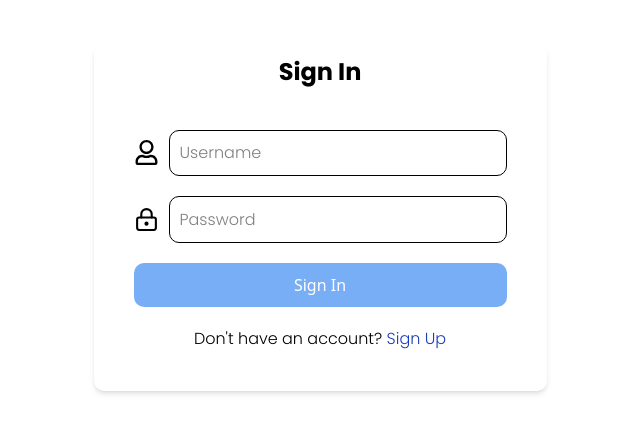
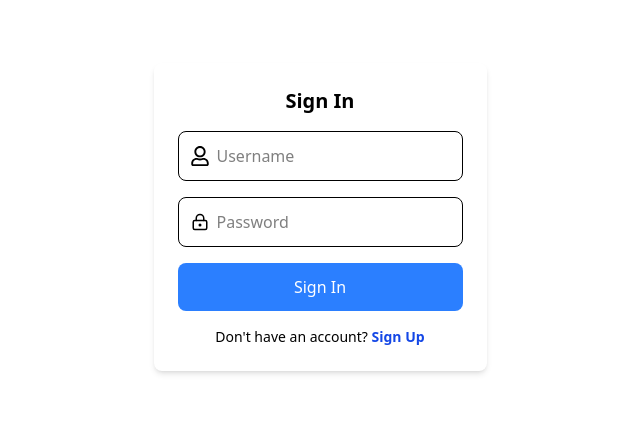
Before and after one commit to lightdarkmaster/typescript-user-management, a React (Vite) app: page /login in a window 1280 px wide. Shown: the part 183-616 px from the top of the page, without its empty margins (320-960 px from the left). Built offline with nearby package versions, Linux system fonts and the light colour scheme; a web font is replaced by a local one.

Commit message:
Fix Unable to login

```diff
--- a/src/App.tsx
+++ b/src/App.tsx
@@ -17,7 +17,7 @@ function App() {
           <Route path="/" element={<LandingPage/>} />
           <Route path="/login" element={<Login users={users} setUsers={setUsers} />} />
           <Route path="/signup" element={<Signup users={users} setUsers={setUsers} />} />
-          <Route path="/Dashboard" element={<Dashboard />} />
+          <Route path="/dashboard" element={<Dashboard />} />
         </Routes>
       </Router>
     </StrictMode>
--- a/src/Login.tsx
+++ b/src/Login.tsx
@@ -1,120 +1,112 @@
 import { FaRegUser } from "react-icons/fa";
 import { LuLockKeyhole } from "react-icons/lu";
-import { Link } from "react-router-dom";
-import { SetStateAction, useState } from "react";
-import { useNavigate } from "react-router-dom";
+import { Link, useNavigate } from "react-router-dom";
+import { useState, SetStateAction } from "react";
 import Swal from "sweetalert2";
 import { Properties } from "./Types";
 
-
-const Login: React.FC<Properties> =({users})=> {
+const Login: React.FC<Properties> = ({ users }) => {
   const [username, setUsername] = useState("");
   const [password, setPassword] = useState("");
   const navigate = useNavigate();
 
-
-    const emptyModal=()=>{
+  const emptyModal = () => {
     Swal.fire({
       icon: "error",
       title: "Oops...",
       text: "Please provide username and password!",
     });
-    }
+  };
 
   const loginSuccessModal = () => {
     Swal.fire({
       title: "Logged In Successfully!",
       icon: "success",
       draggable: true,
-          theme: "dark"
+      theme: "dark",
     });
-  }
+  };
 
   const loginNotSuccessful = () => {
     Swal.fire({
       icon: "error",
       title: "Oops...",
-          text: "Something went wrong!",
-          footer: '<a href="/">Sign Up</a>',
-          theme: "dark"
+      text: "Invalid username or password!",
+      footer: '<a href="/signup">Sign Up</a>',
+      theme: "dark",
     });
-  }
-  const handleUsernameChange = (e: { target: { value: SetStateAction<string>; }; }) => {
+  };
+
+  const handleUsernameChange = (e: { target: { value: SetStateAction<string> } }) => {
     setUsername(e.target.value);
   };
 
-  const handlePasswordChange = (e: { target: { value: SetStateAction<string>; }; }) => {
+  const handlePasswordChange = (e: { target: { value: SetStateAction<string> } }) => {
     setPassword(e.target.value);
   };
 
+  const loginSubmit = (e: { preventDefault: () => void }) => {
+    e.preventDefault();
 
-  const loginSubmit = (e: { preventDefault: () => void; }) => {
-      e.preventDefault();
-      // console.log("Username:", username);
-      // console.log("Password:", password);
-      const found = users.find((user)=> user.username === username);
+    if (!username.trim() || !password.trim()) {
+      emptyModal();
+      return;
+    }
+
+    const found = users.find((user) => user.username === username && user.password === password);
 
     if (found) {
       loginSuccessModal();
-          navigate('/app');
+      navigate("/dashboard");
+      setUsername("");
+      setPassword("");
     } else {
       loginNotSuccessful();
     }
-
-      if(username ==='' && password ===''){
-        emptyModal();
-      }
   };
 
-
   return (
-    <div className="w-full h-screen items-center justify-center gap-[10px] p-[10px] text-black place-content-center flex">
-      <div className="w-fit min-fit gap-[10px] p-[10px] bg-white shadow-md rounded-[10px] flex flex-col">
-        <div className="w-full h-fit justify-center items-center text-center">
-          <h1 className="text-black text-[24px] poppins-bold">Sign In</h1>
+    <div className="w-full h-screen flex items-center justify-center p-4 text-black">
+      <div className="w-fit min-w-[300px] p-6 bg-white shadow-md rounded-lg flex flex-col">
+        <div className="text-center">
+          <h1 className="text-black text-xl font-bold">Sign In</h1>
         </div>
-        <div className="flex flex-col w-full h-full gap-[10px]">
-          <form className="w-full h-full p-[20px] rounded-[10px] items-center" onSubmit={loginSubmit}>
-
-            <div className="w-full h-full gap-[10px] p-[10px] flex text-center justify-center items-center">
-            <div className="w-fit h-fit">
-              <FaRegUser   className="text-[25px]"/>
-            </div>
+        <form className="flex flex-col gap-4 mt-4" onSubmit={loginSubmit}>
+          <div className="flex items-center gap-2 border p-3 rounded-lg">
+            <FaRegUser className="text-xl" />
             <input
               type="text"
               placeholder="Username"
-              className="w-full h-fit border p-[10px] rounded-[10px] poppins-light"
+              className="w-full outline-none bg-transparent"
+              value={username}
               onChange={handleUsernameChange}
             />
           </div>
-
-
-            <div className="w-full h-full gap-[10px] p-[10px] flex text-center justify-center items-center">
-            <div className="w-fit h-fit">
-              <LuLockKeyhole className="text-[25px]"/>
-            </div>
+          <div className="flex items-center gap-2 border p-3 rounded-lg">
+            <LuLockKeyhole className="text-xl" />
             <input
               type="password"
               placeholder="Password"
-              className="w-full h-full border p-[10px] rounded-[10px] poppins-light"
+              className="w-full outline-none bg-transparent"
+              value={password}
               onChange={handlePasswordChange}
             />
           </div>
-
-            <div className="w-full h-full gap-[10px] p-[10px]">
-              <button className="w-full h-fit bg-[#78AEF5] p-[10px] rounded-[10px] text-white hover:bg-[#6383ad]">Sign In</button>
-            </div>
-            <div className="text-center poppins-light gap-[10px] p-[10px]">
-              <h1>Don't have an account?
-                  <Link to={"/signup"} className="text-blue-800 poppins-light cursor-pointer"> Sign Up</Link>
-              </h1>
+          <button className="w-full bg-blue-500 text-white p-3 rounded-lg hover:bg-blue-600 transition">
+            Sign In
+          </button>
+          <div className="text-center text-sm">
+            <p>
+              Don't have an account?{" "}
+              <Link to="/signup" className="text-blue-700 font-semibold hover:underline">
+                Sign Up
+              </Link>
+            </p>
           </div>
         </form>
-
       </div>
     </div>
-    </div>
-  )
-}
+  );
+};
 
 export default Login;
--- a/src/Signup.tsx
+++ b/src/Signup.tsx
@@ -5,10 +5,9 @@ import { Link } from "react-router-dom";
 import Swal from "sweetalert2";
 import { Properties } from "./Types";
 
-const Signup: React.FC<Properties> =()=> {
+const Signup: React.FC<Properties> =({users, setUsers})=> {
   const [username, setUserName] = useState<string>("");
   const [password, setPassword] = useState<string>("");
-  const [users, setUsers] = useState<{ username: string; password: string }[]>([]);
 
 
   const emptyModal=()=>{
```
Lines whose indentation alone changed are shown as unchanged.
